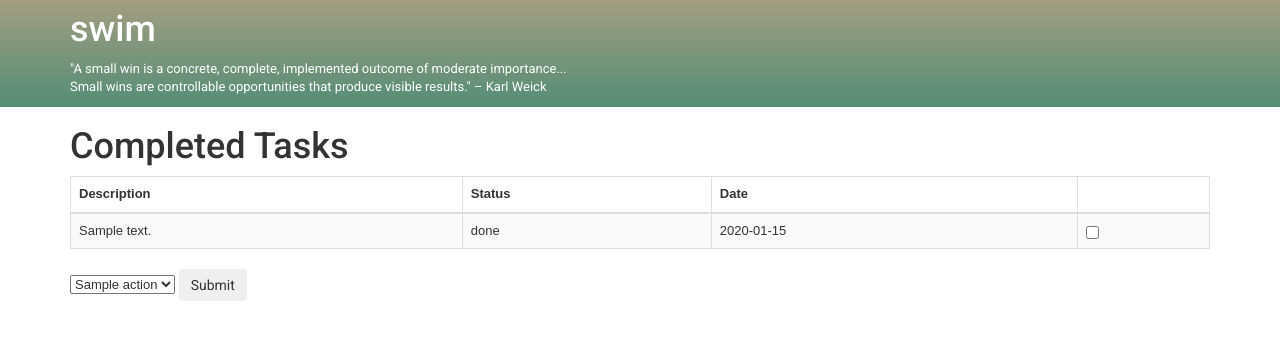
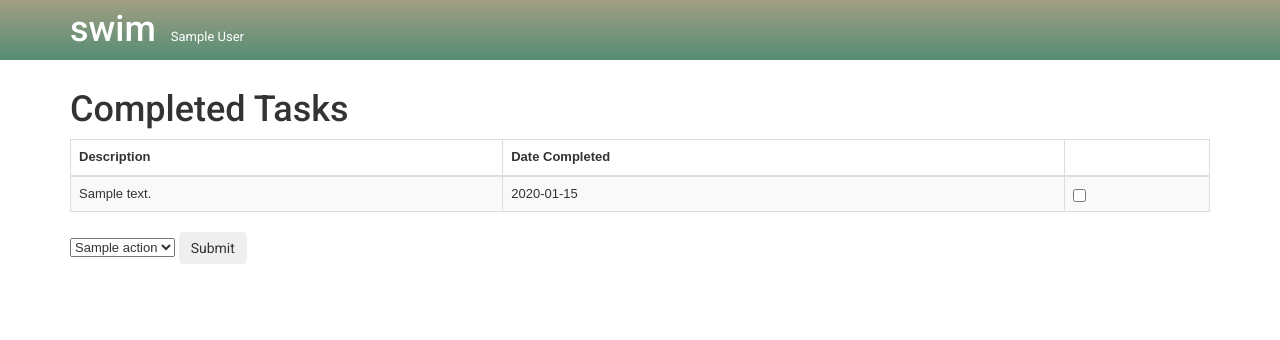
Before and after one commit to gwgundersen/swim, a Flask app: template swim/templates/tasks_completed.html in a window 1280 px wide. Shown: the top 340 px of the page. Run offline with Flask 2, Linux system fonts and the light colour scheme; a user stored in the database is signed in; tables that the repository leaves empty hold one stand-in row (values such as "Sample post"); the template is opened without the code that fills it: values that come from a table or form of the project are taken from there, most other values are stand-ins (such as "Sample title", 1, 10 or a date in 2020); parts of the project's set-up code (start-up, migrations or seed data) failed here and were passed over; some libraries are stand-ins or nearby versions.

Commit message:
404 handling; auth. required for index page; cleaning up styling.

```diff
--- a/swim/__init__.py
+++ b/swim/__init__.py
@@ -1,6 +1,6 @@
 """Configure and start the web server."""
 
-from flask import Flask, g, session as flask_session
+from flask import Flask, g, session as flask_session, render_template
 from flask.ext.login import LoginManager, current_user
 from flask.ext.sqlalchemy import SQLAlchemy
 
@@ -8,7 +8,7 @@ from swim.config import config
 
 
 """ Database configuration and app initialization
-    -----------------------------------------------------------------------"""
+    ------------------------------------------------------------------------"""
 # Create db first. Models all import this.
 db = SQLAlchemy()
 
@@ -35,12 +35,12 @@ with app.app_context():
 
 
 """ URL configuration
-    -----------------------------------------------------------------------"""
+    ------------------------------------------------------------------------"""
 app.config.base_tag_url = "/swim/"
 
 
 """ Debugging
-    -----------------------------------------------------------------------"""
+    ------------------------------------------------------------------------"""
 # It's impossible to debug a 500 error in production without seeing an error
 # message.
 app.config["DEBUG"] = True
@@ -48,7 +48,7 @@ app.config["PROPAGATE_EXCEPTIONS"] = True
 
 
 """ Server endpoints
-    -----------------------------------------------------------------------"""
+    ------------------------------------------------------------------------"""
 from swim import endpoints
 app.register_blueprint(endpoints.auth_blueprint)
 app.register_blueprint(endpoints.index_blueprint)
@@ -56,7 +56,7 @@ app.register_blueprint(endpoints.task_blueprint)
 
 
 """ Login session management
-    -----------------------------------------------------------------------"""
+    ------------------------------------------------------------------------"""
 # Change this key to force all users to re-authenticate.
 app.secret_key = config.get("cookies", "secret_key")
 
@@ -81,3 +81,12 @@ def load_user(user_id):
 def make_session_permanent():
     """Sets Flask session to "permanent", meaning 31 days."""
     flask_session.permanent = True
+
+
+""" Error handling
+    ------------------------------------------------------------------------"""
+@app.errorhandler(404)
+def page_not_found(e):
+    """Handles all 404 requests.
+    """
+    return render_template('404.html')
--- a/swim/endpoints/index.py
+++ b/swim/endpoints/index.py
@@ -1,7 +1,7 @@
 """Render landing page."""
 
 import datetime
-from flask import Blueprint, render_template, request
+from flask import Blueprint, render_template
 from flask.ext.login import login_required
 
 from swim import db, models
@@ -13,8 +13,8 @@ index_blueprint = Blueprint('index',
                             url_prefix=config.get('url', 'base'))
 
 
+@index_blueprint.route('/', methods=['GET'])
 @login_required
-@index_blueprint.route('/', methods=['GET'])
 def render_index_page():
     """Render index page.
     """
--- a/swim/static/css/main.css
+++ b/swim/static/css/main.css
@@ -27,6 +27,7 @@ h4,
 h5,
 h6 {
   font-family: 'Roboto';
+  margin-top: 0;
 }
 /* Structural elements.
  * -------------------- */
@@ -44,20 +45,29 @@ h6 {
   /* IE6-9 */
   color: white;
 }
+#nav h1 a,
+#nav p a,
+#nav h1 a:hover,
+#nav p a:hover,
+#nav h1 a:active,
+#nav p a:active {
+  color: white;
+  text-decoration: none;
+}
 #nav h1 {
   margin-top: 10px;
 }
-#nav h1 a,
-#nav h1 a:hover,
-#nav h1 a:active {
-  color: white;
-  text-decoration: none;
-}
-#nav p {
+#nav p a {
   font-family: 'Roboto';
+  position: relative;
+  top: 28px;
+  left: 15px;
 }
 /* Content that spans pages.
  * ------------------------- */
+.page {
+  margin: 30px auto;
+}
 /* Pages.
  * ------ */
 #index-page h2 {
@@ -108,8 +118,15 @@ h6 {
 #task-create-page input[type="text"] {
   width: 350px;
 }
+#task-create-page p {
+  font-size: 16px;
+  margin: 30px 0;
+}
 #tasks-completed-page table {
   font-size: 13px;
+}
+#auth-page input {
+  margin-bottom: 10px;
 }
 /* Plugin overrides.
  * ----------------- */
--- a/swim/static/css/main.less
+++ b/swim/static/css/main.less
@@ -28,6 +28,7 @@ body {
 
 h1, h2, h3, h4, h5, h6 {
   font-family: @font-family-accent;
+  margin-top: 0;
 }
 
 /* Structural elements.
@@ -41,9 +42,7 @@ h1, h2, h3, h4, h5, h6 {
   filter: progid:DXImageTransform.Microsoft.gradient( startColorstr='@color-light-brown', endColorstr='@color-teal',GradientType=0 ); /* IE6-9 */
   color: white;
 
-  h1 {
-    margin-top: 10px;
-
+  h1, p {
     a,
     a:hover,
     a:active {
@@ -52,18 +51,28 @@ h1, h2, h3, h4, h5, h6 {
     }
   }
 
+  h1 {
+    margin-top: 10px;
+  }
+
   p {
-    font-family: @font-family-accent;
+    a {
+      font-family: @font-family-accent;
+      position: relative;
+      top: 28px;
+      left: 15px;
+    }
   }
 }
 
 /* Content that spans pages.
  * ------------------------- */
-.page-wrapper {  }
+.page {
+  margin: 30px auto;
+}
 
 /* Pages.
  * ------ */
-
 #index-page {
   h2 {
     font-size: 20px;
@@ -126,6 +135,10 @@ h1, h2, h3, h4, h5, h6 {
   input[type="text"] {
     width: 350px;
   }
+  p {
+    font-size: 16px;
+    margin: 30px 0;
+  }
 }
 
 #tasks-completed-page {
@@ -134,9 +147,14 @@ h1, h2, h3, h4, h5, h6 {
   }
 }
 
+#auth-page {
+  input {
+    margin-bottom: 10px;
+  }
+}
+
 /* Plugin overrides.
  * ----------------- */
-
 .sortable-dragging {
   border: 3px solid @color-light-brown !important;
 }
--- a/swim/templates/nav.html
+++ b/swim/templates/nav.html
@@ -1,6 +1,7 @@
 <div id="nav" class="container-full">
     <div class="container">
-        <h1><a href="">swim</a></h1>
-        <p>"A small win is a concrete, complete, implemented outcome of moderate importance...<br>Small wins are controllable opportunities that produce visible results." – Karl Weick</p>
+        <h1 class="pull-left"><a href="">swim</a></h1>
+        <p class="pull-left"><a href="auth/login">{{ g.user.name }}</a></p>
+        <div class="clear"></div>
     </div>
 </div>
--- a/swim/templates/tasks_completed.html
+++ b/swim/templates/tasks_completed.html
@@ -15,15 +15,13 @@
                 <thead>
                     <tr>
                         <th>Description</th>
-                        <th>Status</th>
-                        <th>Date</th>
+                        <th>Date Completed</th>
                         <th></th>
                     </tr>
                 </thead>
                 {% for task in tasks %}
                     <tr>
                         <td>{{ task.description }}</td>
-                        <td>{{ task.status }}</td>
                         <td>{{ task.date_completed }}</td>
                         <td><input type="checkbox" name="{{ task.id }}"/></td>
                     </tr>
--- a/swim/templates/tasks_create.html
+++ b/swim/templates/tasks_create.html
@@ -10,10 +10,11 @@
 <div id="task-create-page" class="page-wrapper">
     <div class="page container">
         <h1>Create Task</h1>
+        <p>"A small win is a concrete, complete, implemented outcome of moderate importance...<br>Small wins are controllable opportunities that produce visible results." – Karl Weick</p>
         <form action="/swim/task/create" method="post" class="form-inline">
             <div class="form-group">
                 <input type="text" name="description"
-                       placeholder="Something concrete, immediate, and controllable..."
+                       placeholder="Enter a small win..."
                        class="form-control"/>
                 <input type="submit" class="btn" value="Create"/>
             </div>
```
Also changed, not shown: swim/endpoints/auth.py (+3 -6 lines), swim/templates/404.html (added, +11 -0 lines), swim/templates/auth.html (+7 -1 lines).
